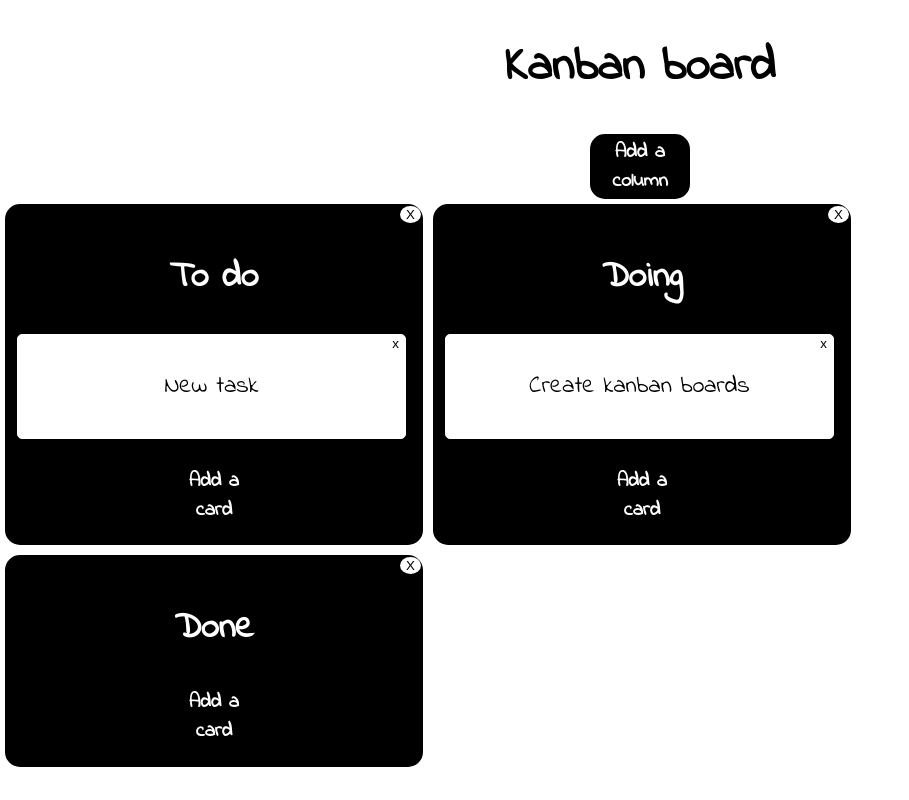
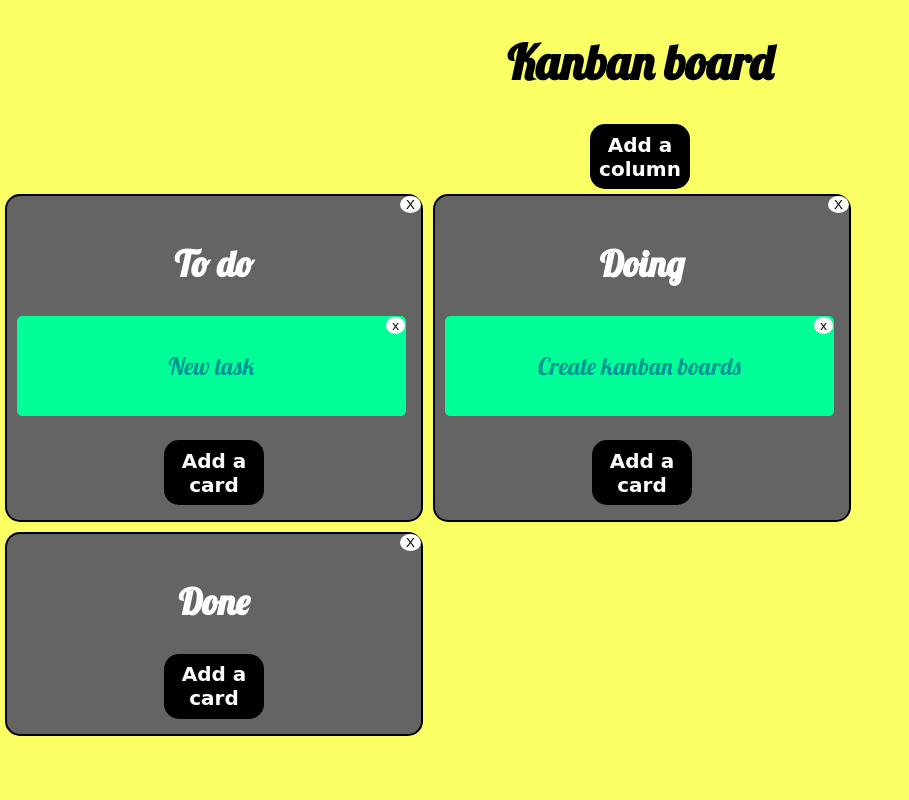
Before and after one commit to fabianzielinski/Zadanie-15-1-OOP, a website: page index.html in a window 1280 px wide. Shown: the whole page, without its empty margins (0-909 px from the left). Drawn offline with nearby package versions, Linux system fonts and the light colour scheme.

Commit message:
Changes style.

```diff
--- a/sass/style.scss
+++ b/sass/style.scss
@@ -1,14 +1,14 @@
-@import url('https://fonts.googleapis.com/css?family=Indie+Flower&display=swap');
+@import url('https://fonts.googleapis.com/css?family=Lobster&display=swap');
 
 body {
     margin: 0 auto;
-    font-family: 'Indie Flower', cursive;
+    font-family: 'Lobster', cursive;
 }
 
 .board {
     width: 100%;
     height: 100vh;
-    background: #fff;
+    background: rgba(250, 255, 100, 1);
     color: #000;
     font-size: 24px;
     display: inline-block;
@@ -24,7 +24,7 @@ body {
     text-align: center;
     padding: 15px;
     position: relative;
-    background-color: #000;
+    background-color: rgba(100, 100, 100, 1);
     color: #fff;
     .btn-delete {
         border-radius: 50%;
@@ -48,10 +48,10 @@ body {
 }
 
 .card {
-    border: 1px solid #fff;
-    background: #fff;
+    border: 1px solid rgba(0, 300, 150, 1);
+    background: rgba(0, 300, 150, 1);
     border-radius: 5px;
-    color: #000;
+    color: rgba(0, 150, 150, 1);
     padding: 10px;
     position: relative;
     margin-top: 5px;
```
Also changed, not shown: css/style.css.
